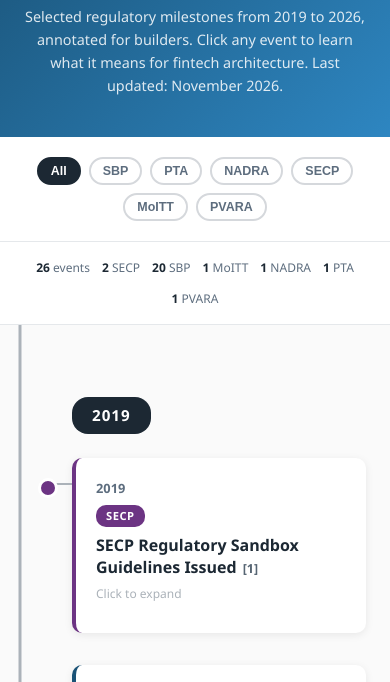
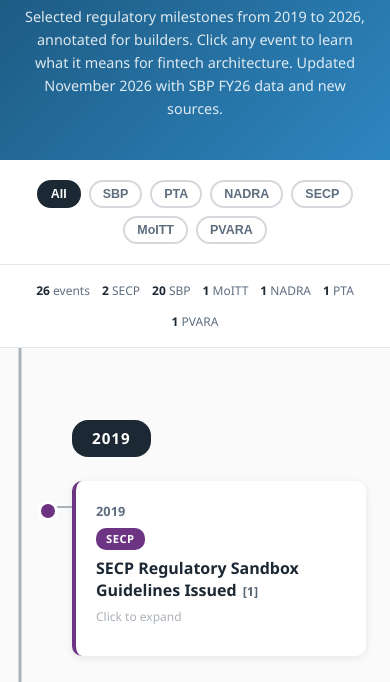
Before and after one commit to fawad-liaqat/Pakistan-Fintech-Regulatory-Timeline, a plain HTML site: page index.html in a window 390 px wide. Shown: the part 123-805 px from the top of the page. Drawn offline with Linux system fonts and the light colour scheme.

Commit message:
Neutral update line, remove earlier version notes, phone layout
Replace notes about the first version in three annotations and the sources note with neutral wording, add the update line, and wrap long source links on phones.

Co-Authored-By: Claude Fable 5.2 <noreply@anthropic.com>
Claude-Session: https://claude.ai/code/session_01V6hxSvXcQ61Cp2QMRXaYcV

```diff
--- a/index.html
+++ b/index.html
@@ -442,7 +442,10 @@
           font-size: 0.75rem;
         }
       }
-    </style>
+    /* Phones: wide tables scroll inside their own box; long links wrap. */
+    @media (max-width: 640px) { table { display: block; max-width: 100%; overflow-x: auto; } }
+    .references-section li, .references li, .references-section a, .references a, .sources-list li, .sources-list a, li a { overflow-wrap: anywhere; }
+  </style>
   </head>
   <body>
     <div class="header">
@@ -450,7 +453,7 @@
       <p>
         Selected regulatory milestones from 2019 to 2026, annotated for
         builders. Click any event to learn what it means for fintech
-        architecture. Last updated: November 2026.
+        architecture. Updated November 2026 with SBP FY26 data and new sources.
       </p>
     </div>
 
@@ -489,8 +492,7 @@
       <h2>Sources</h2>
       <p>
         Numbers match the [n] marker on each event. "Not re-checked" means the
-        link was carried over from the March 2026 version and not opened again
-        for this update.
+        link was read in March 2026 and not opened again in November 2026.
       </p>
       <ol id="sourcesList"></ol>
     </div>
@@ -502,7 +504,7 @@
           "displayDate": "2019",
           "regulator": "SECP",
           "headline": "SECP Regulatory Sandbox Guidelines Issued",
-          "annotation": "SECP set up a regulatory sandbox, initially cohort based. The January 2019 date is carried over from the first version and was not rechecked. Fintechs working on tokenized securities, automated advice, or crowdfunding could test products without full licensing. The sandbox accepted proposals in quarterly cycles, providing a supervised path to market for capital market innovations.",
+          "annotation": "SECP set up a regulatory sandbox, initially cohort based. The January 2019 date was not rechecked in November 2026. Fintechs working on tokenized securities, automated advice, or crowdfunding could test products without full licensing. The sandbox accepted proposals in quarterly cycles, providing a supervised path to market for capital market innovations.",
           "sourceUrl": "https://www.secp.gov.pk/regulatory-sandbox/",
           "sourceAvailable": true,
           "sourcePublisher": "Securities and Exchange Commission of Pakistan",
@@ -544,7 +546,7 @@
           "displayDate": "January 2022",
           "regulator": "SBP",
           "headline": "Digital Bank Licensing Framework Issued",
-          "annotation": "SBP created two licence types: Digital Retail Bank (DRB) and Digital Full Bank (DFB), with minimum capital of PKR 1.5B for DRBs scaling to PKR 4B over three years. This means a fintech can now obtain a full banking license without physical branches. The framework requires robust digital governance and data management, so any aspiring neobank needs to design for these from day one. Capital figures are from the March 2026 reading and were not rechecked.",
+          "annotation": "SBP created two licence types: Digital Retail Bank (DRB) and Digital Full Bank (DFB), with minimum capital of PKR 1.5B for DRBs scaling to PKR 4B over three years. This means a fintech can now obtain a full banking license without physical branches. The framework requires robust digital governance and data management, so any aspiring neobank needs to design for these from day one. Capital figures were not rechecked in November 2026.",
           "sourceUrl": "https://www.sbp.org.pk/bprd/2022/C1-Annex.pdf",
           "sourceAvailable": true,
           "sourcePublisher": "State Bank of Pakistan",
@@ -694,7 +696,7 @@
           "displayDate": "July 2025",
           "regulator": "SBP",
           "headline": "Consolidated Customer Onboarding Framework (BPRD 01/2025)",
-          "annotation": "SBP brought customer onboarding rules into one framework in which biometric verification is the primary method, with NADRA Verisys as a fallback only where biometrics are not possible. For builders, account opening and wallet activation flows need NADRA biometric checks. The circular number, date and compliance deadline in the first version (BPRD 01/2025, 25 July 2025, October 2025) were not visible in the document I read and are unconfirmed.",
+          "annotation": "SBP brought customer onboarding rules into one framework in which biometric verification is the primary method, with NADRA Verisys as a fallback only where biometrics are not possible. For builders, account opening and wallet activation flows need NADRA biometric checks. Its circular number, date and compliance deadline were not visible in the document read.",
           "sourceUrl": "https://www.sbp.org.pk/bprd/2025/C1-Consolidated-Customer-Onboarding-Framework.pdf",
           "sourceAvailable": true,
           "sourcePublisher": "State Bank of Pakistan",
@@ -764,7 +766,7 @@
           "displayDate": "October 2025",
           "regulator": "NADRA",
           "headline": "Digital Identity & NDEL Regulations 2025 Issued",
-          "annotation": "NADRA issued the Digital Identity Regulations 2025, which let citizens verify identity online without physical documents, and the National Data Exchange Layer (NDEL) Regulations 2025, a standard framework for data sharing between government agencies and authorised private organisations. For fintechs, this points toward digital ID checks and structured data exchange in onboarding. The first version said digital credentials were made legally equivalent to the CNIC; the report I read does not say that.",
+          "annotation": "NADRA issued the Digital Identity Regulations 2025, which let citizens verify identity online without physical documents, and the National Data Exchange Layer (NDEL) Regulations 2025, a standard framework for data sharing between government agencies and authorised private organisations. For fintechs, this points toward digital ID checks and structured data exchange in onboarding.",
           "sourceUrl": "https://propakistani.pk/2025/10/17/nadra-issues-landmark-digital-id-and-data-exchange-regulations/",
           "sourceAvailable": true,
           "sourcePublisher": "ProPakistani",
```
Also changed, not shown: events.json (+4 -4 lines).
